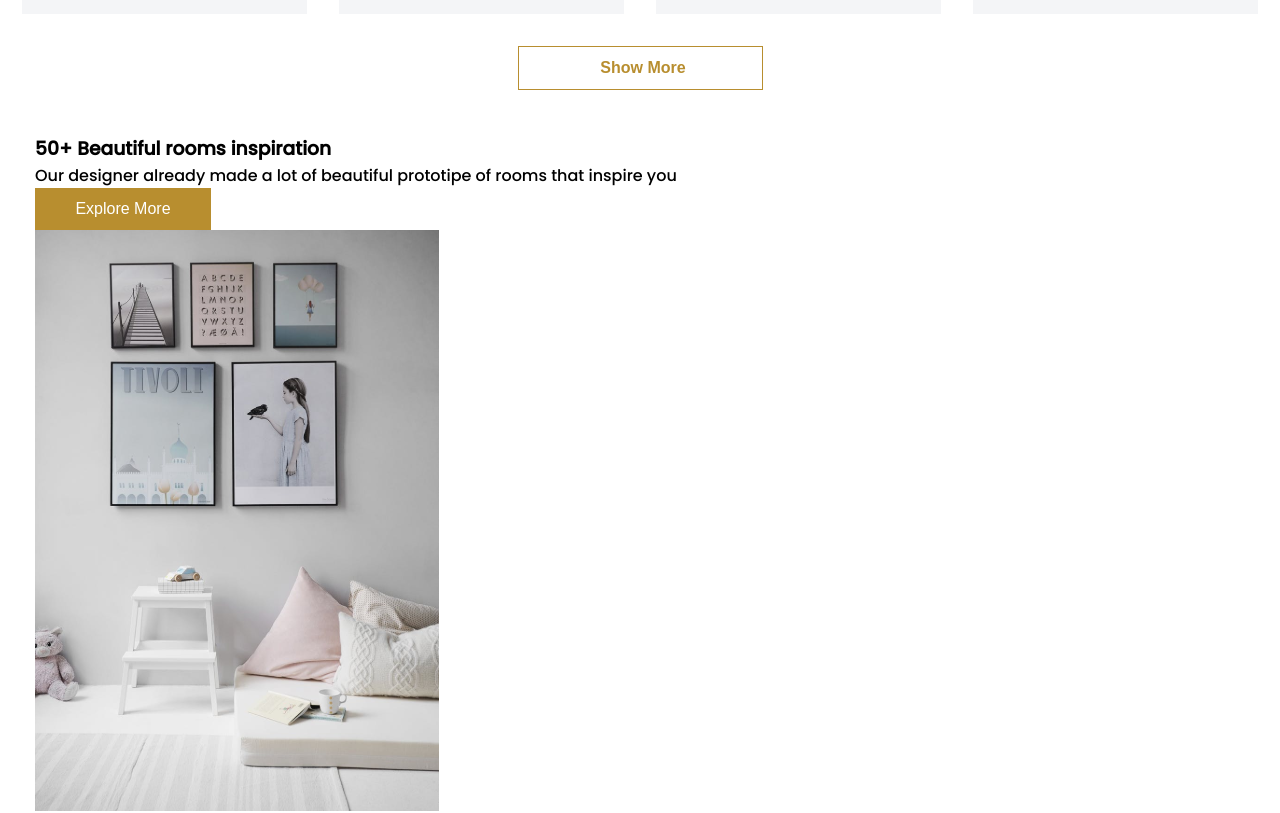
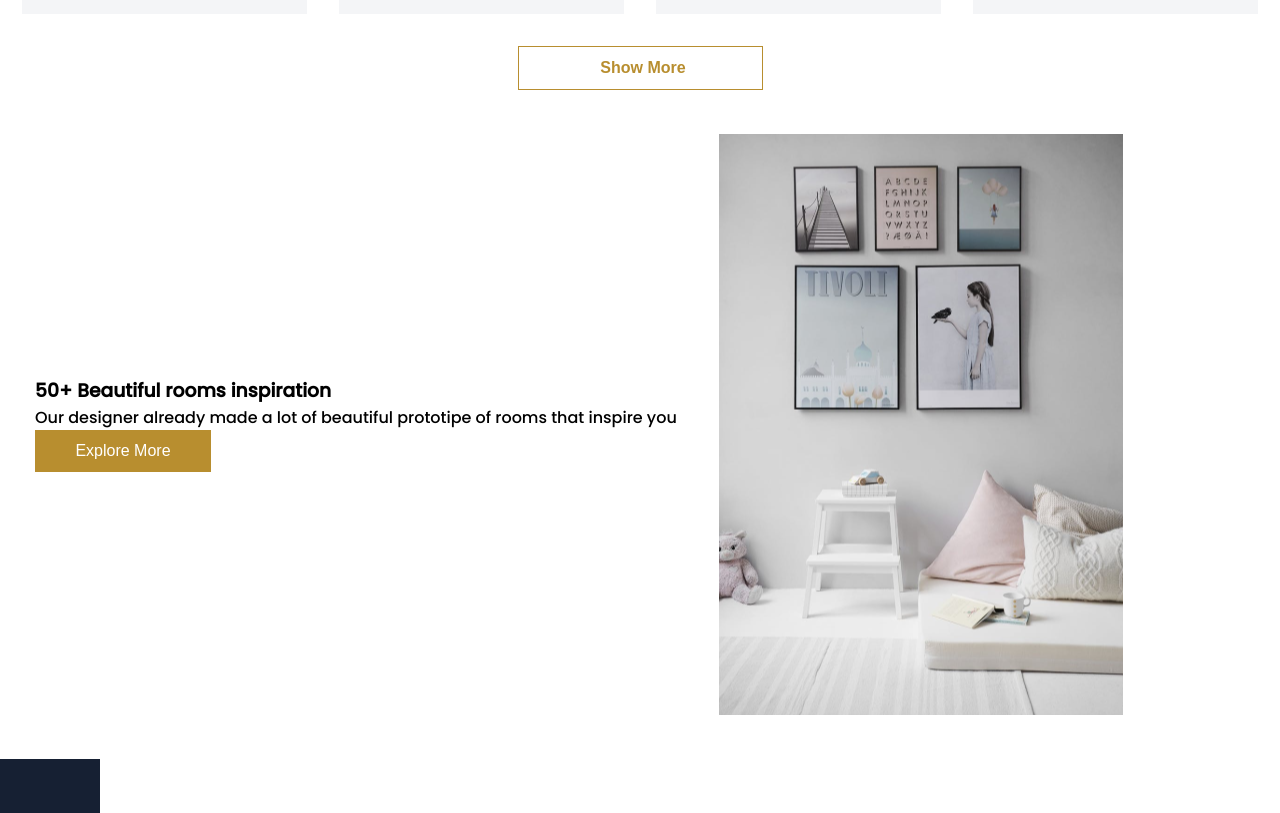
Before and after one commit to yoqubjanoff/furniro, a React (Vite) app: page / in a window 1280 px wide. Shown: the part 2620-3433 px from the top of the page. Built offline with nearby package versions, Linux system fonts and the light colour scheme.

Commit message:
ui continue

```diff
--- a/src/components/HomePagesComponents/MiddleSection/style.js
+++ b/src/components/HomePagesComponents/MiddleSection/style.js
@@ -10,7 +10,11 @@ MiddleStyle.Container = styled.div`
   max-width: 1210px;
   margin: 0 auto;
 `;
-MiddleStyle.Wrapper = styled.div``;
+MiddleStyle.Wrapper = styled.div`
+display: flex;
+align-items: center;
+gap: 42px;
+`;
 MiddleStyle.TextBox = styled.div``;
 MiddleStyle.MiddleTitle = styled.h3``;
 MiddleStyle.Desc = styled.p``;
@@ -18,7 +22,9 @@ MiddleStyle.ImageBox = styled.div`
 width: 100%;
 max-width: 404px;
 height: 581px;
-background-image: url(${middleBgImg})
+background-image: url(${middleBgImg});
+background-repeat: no-repeat;
+background-position: center;
 `;
 MiddleStyle.ImageSmallBox = styled.div``;
 MiddleStyle.InnerBox = styled.div``;
```
